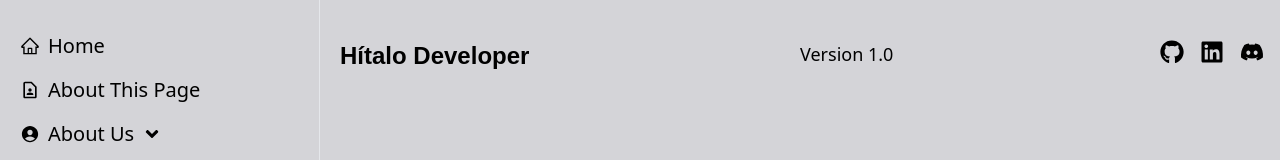
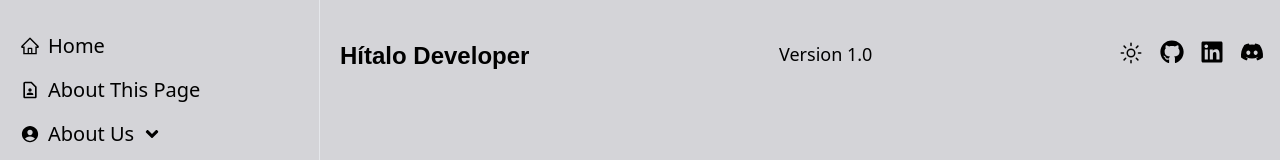
Before and after one commit to Hzimr/Hzimr.github.io, a Next.js app: page / in a window 1280 px wide. Shown: the top 160 px of the page. Built offline with nearby package versions, Linux system fonts and the light colour scheme; a web font is replaced by a local one.

Commit message:
feat: created newToggle

```diff
--- a/src/components/header/header.tsx
+++ b/src/components/header/header.tsx
@@ -5,6 +5,7 @@ import Imagem from '../../assets/HitaloImage.png'
 import * as HoverCard from '@radix-ui/react-hover-card'
 import { twMerge } from 'tailwind-merge'
 import Image from 'next/image'
+import { ModeToggle } from '../theme/newToggle'
 
 export function Header() {
   return (
@@ -12,6 +13,7 @@ export function Header() {
       <Logo />
       <p className="hidden text-lg md:flex">Version 1.0</p>
       <div className="flex gap-4">
+        <ModeToggle />
         <a
           className="transition ease-in-out hover:scale-105 hover:opacity-70"
           href="https://github.com/Hzimr"
--- /dev/null
+++ b/src/components/theme/newToggle.tsx
@@ -0,0 +1,38 @@
+'use client'
+
+import * as React from 'react'
+import { IoIosMoon } from 'react-icons/io'
+import { IoSunnyOutline } from 'react-icons/io5'
+import { useTheme } from 'next-themes'
+
+import * as DropdownMenu from '@radix-ui/react-dropdown-menu'
+
+export function ModeToggle() {
+  const { setTheme } = useTheme()
+
+  return (
+    <DropdownMenu.Root>
+      <DropdownMenu.Trigger asChild>
+        <button className="flex items-center justify-center p-px">
+          <IoSunnyOutline
+            className="rotate-0 scale-100 transition-all dark:-rotate-90 dark:scale-0"
+            size={24}
+          />
+          <IoIosMoon className="absolute h-[1.2rem] w-[1.2rem] rotate-90 scale-0 transition-all dark:rotate-0 dark:scale-100" />
+          <span className="sr-only">Toggle theme</span>
+        </button>
+      </DropdownMenu.Trigger>
+      <DropdownMenu.Content align="end">
+        <DropdownMenu.Item onClick={() => setTheme('light')}>
+          Light
+        </DropdownMenu.Item>
+        <DropdownMenu.Item onClick={() => setTheme('dark')}>
+          Dark
+        </DropdownMenu.Item>
+        <DropdownMenu.Item onClick={() => setTheme('system')}>
+          System
+        </DropdownMenu.Item>
+      </DropdownMenu.Content>
+    </DropdownMenu.Root>
+  )
+}
```
